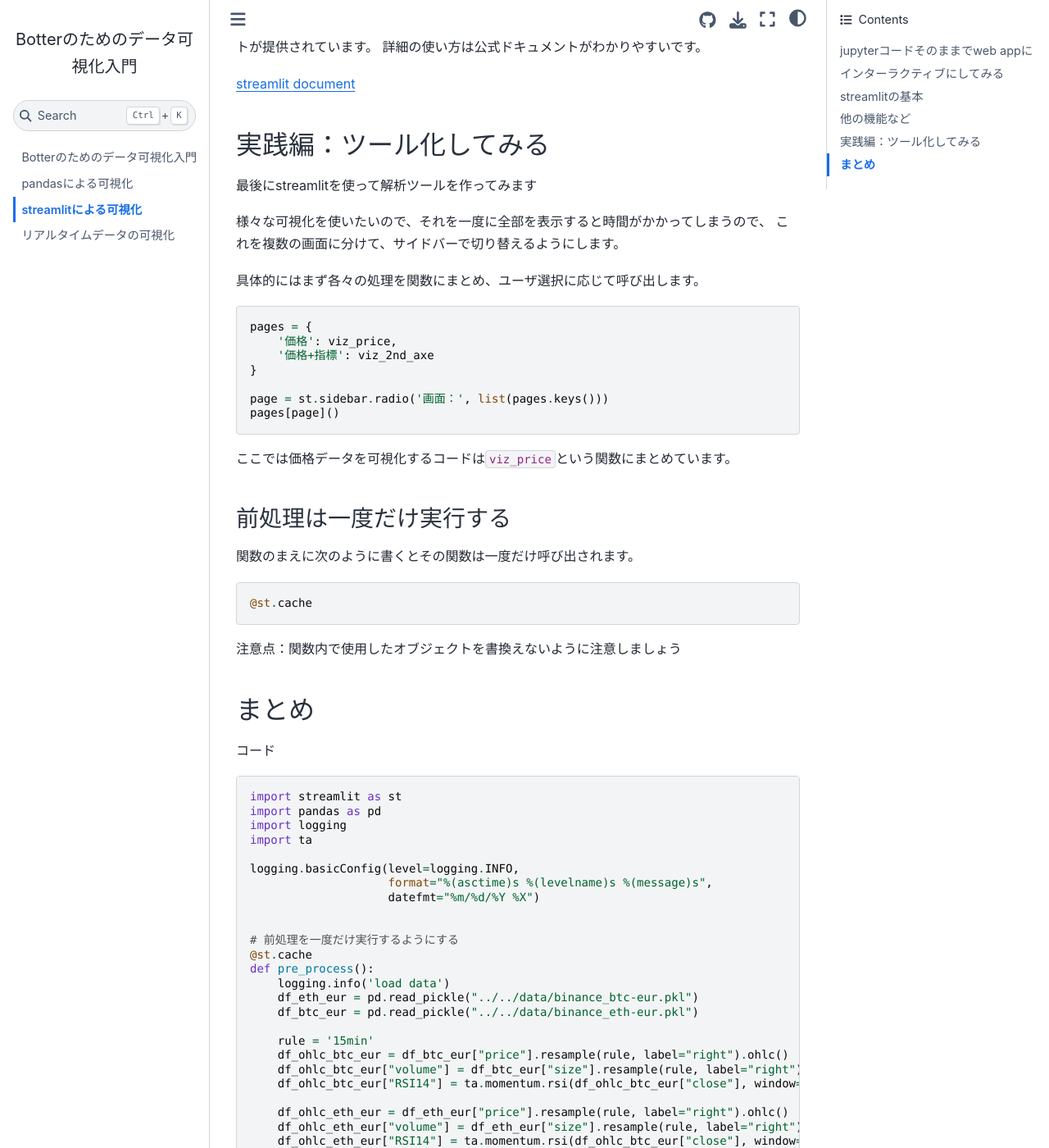
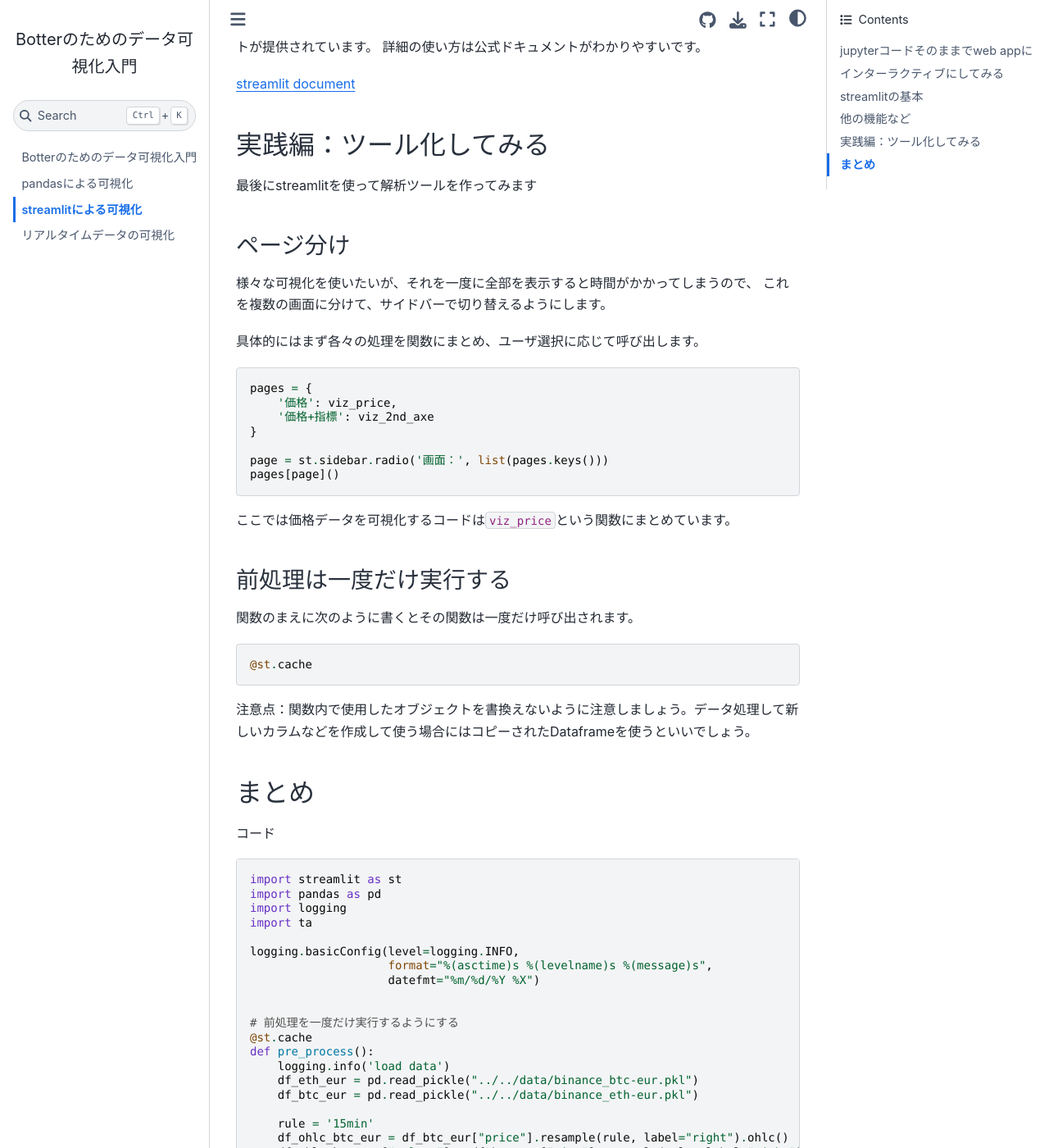
Before and after one commit to fin-py/botter4visualization, a Jupyter Book: the page built from source/streamlit_interactive.md, in a window 1280 px wide and 1400 px high, scrolled down 4444 px. Shown: the whole window at 82% size. Built offline with Jupyter Book 1.0.4 settings and Sphinx 7.4.7 and the Sphinx Book theme 1.1.4, drawn with Linux system fonts in a browser that asks for light colours; pages that are not in the unit, such as notebooks, are missing from menus.

Commit message:
セクション足し

````diff
--- a/source/streamlit_interactive.md
+++ b/source/streamlit_interactive.md
@@ -117,7 +117,9 @@
 
 最後にstreamlitを使って解析ツールを作ってみます
 
-様々な可視化を使いたいので、それを一度に全部を表示すると時間がかかってしまうので、
+### ページ分け
+
+様々な可視化を使いたいが、それを一度に全部を表示すると時間がかかってしまうので、
 これを複数の画面に分けて、サイドバーで切り替えるようにします。
 
 具体的にはまず各々の処理を関数にまとめ、ユーザ選択に応じて呼び出します。
@@ -137,10 +139,12 @@
 ### 前処理は一度だけ実行する
 
 関数のまえに次のように書くとその関数は一度だけ呼び出されます。
+
 ```
 @st.cache
 ```
-注意点：関数内で使用したオブジェクトを書換えないように注意しましょう
+
+注意点：関数内で使用したオブジェクトを書換えないように注意しましょう。データ処理して新しいカラムなどを作成して使う場合にはコピーされたDataframeを使うといいでしょう。
 
 ## まとめ
 
````
